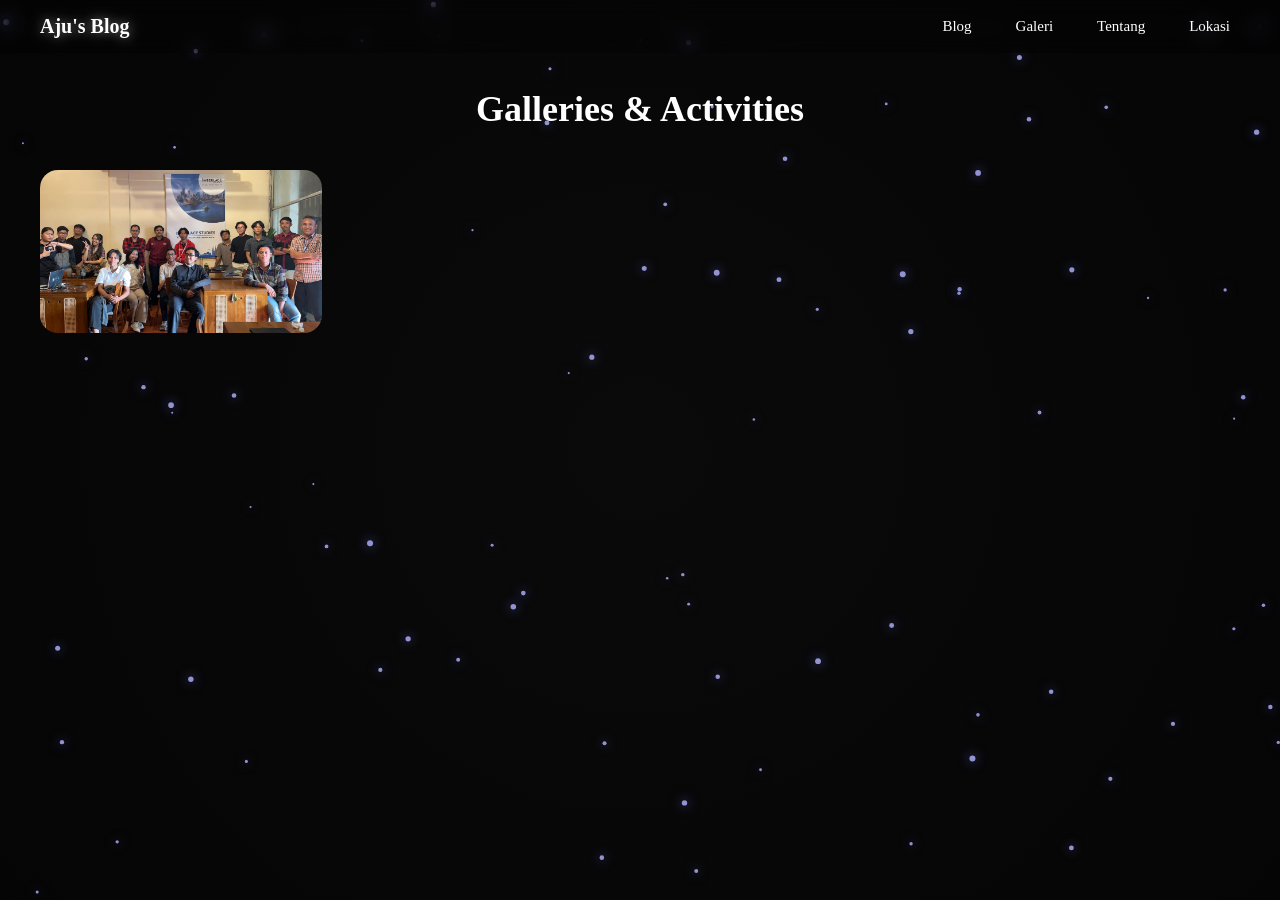
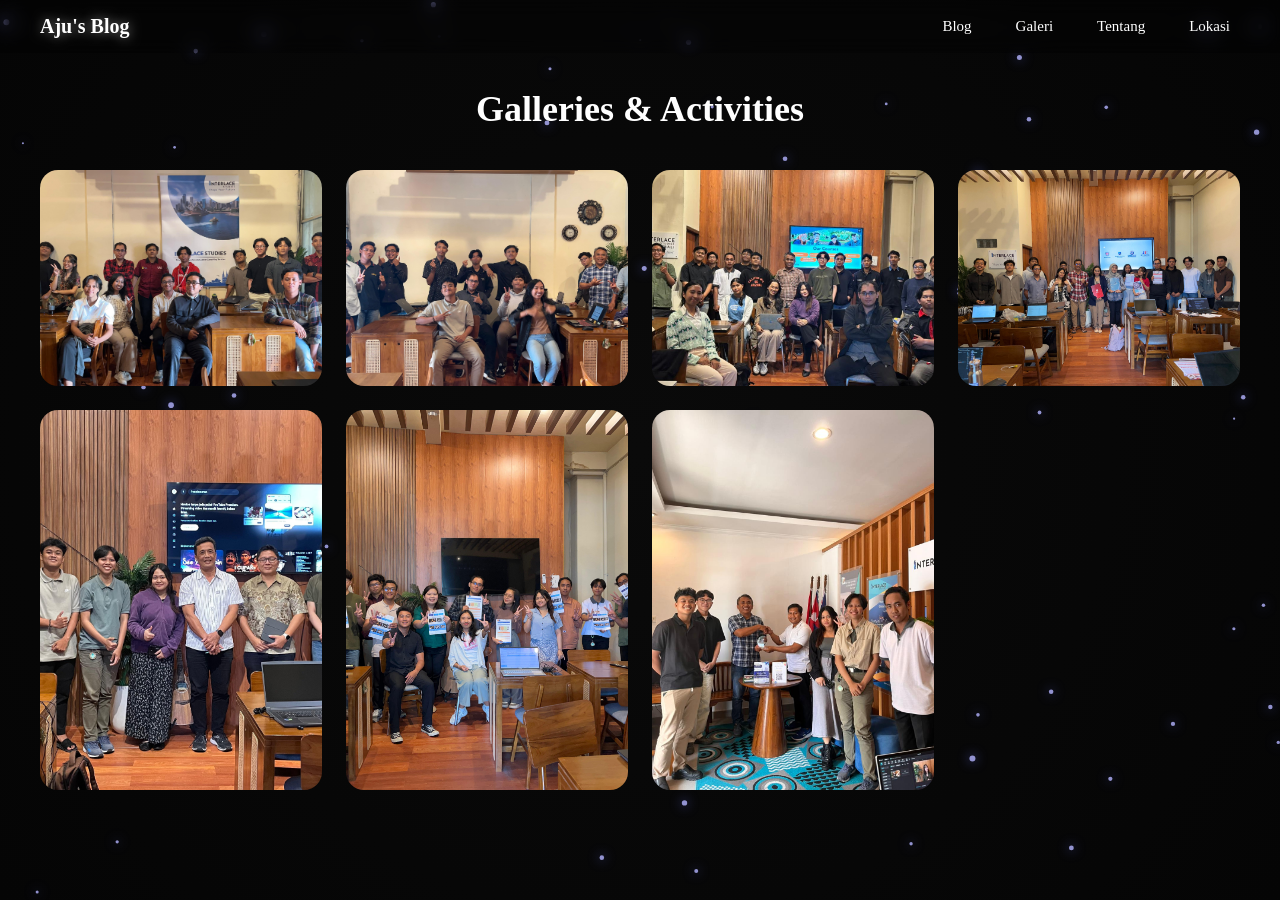
Before and after one commit to anakagung55/gungajus, a Jekyll site: the page built from galeri.md, in a window 1280 px wide. Built offline with Jekyll 4.4.1, drawn with Linux system fonts in a browser that asks for light colours.

Commit message:
Update galeri.md

```diff
--- a/galeri.md
+++ b/galeri.md
@@ -229,8 +229,66 @@ window.addEventListener("scroll",()=>{
         <h3>Hari Pertama Bootcamp di Interlace</h3>
       </div>
     </div>
-
-    <!-- DUPLIKASI ITEM DI ATAS UNTUK FOTO LAIN -->
+    <div class="gallery-item"
+      data-title="Hari Pertama Bootcamp di Interlace"
+      data-desc="Bootcamp perkenalan lingkungan kantor dan karyawan-karyawan yang ada di Interlace,sesi ini sangat mengesankan,bertemu dan berkenalan dengan orang-orang baru"
+      data-date="June 29, 2025"
+      data-img="{{ site.baseurl }}/assets/img/header2.jpg">
+      <img src="{{ site.baseurl }}/assets/img/header2.jpg">
+      <div class="gallery-overlay">
+        <h3>Hari Pertama Bootcamp di Interlace</h3>
+      </div>
+    </div>
+    <div class="gallery-item"
+      data-title="Hari Pertama Bootcamp di Interlace"
+      data-desc="Bootcamp perkenalan lingkungan kantor dan karyawan-karyawan yang ada di Interlace,sesi ini sangat mengesankan,bertemu dan berkenalan dengan orang-orang baru"
+      data-date="June 29, 2025"
+      data-img="{{ site.baseurl }}/assets/img/header3.jpg">
+      <img src="{{ site.baseurl }}/assets/img/header3.jpg">
+      <div class="gallery-overlay">
+        <h3>Hari Pertama Bootcamp di Interlace</h3>
+      </div>
+    </div>
+    <div class="gallery-item"
+      data-title="Hari Pertama Bootcamp di Interlace"
+      data-desc="Bootcamp perkenalan lingkungan kantor dan karyawan-karyawan yang ada di Interlace,sesi ini sangat mengesankan,bertemu dan berkenalan dengan orang-orang baru"
+      data-date="June 29, 2025"
+      data-img="{{ site.baseurl }}/assets/img/header4.jpg">
+      <img src="{{ site.baseurl }}/assets/img/header4.jpg">
+      <div class="gallery-overlay">
+        <h3>Hari Pertama Bootcamp di Interlace</h3>
+      </div>
+    </div>
+    <div class="gallery-item"
+      data-title="Hari Pertama Bootcamp di Interlace"
+      data-desc="Bootcamp perkenalan lingkungan kantor dan karyawan-karyawan yang ada di Interlace,sesi ini sangat mengesankan,bertemu dan berkenalan dengan orang-orang baru"
+      data-date="June 29, 2025"
+      data-img="{{ site.baseurl }}/assets/img/header5.jpg">
+      <img src="{{ site.baseurl }}/assets/img/header5.jpg">
+      <div class="gallery-overlay">
+        <h3>Hari Pertama Bootcamp di Interlace</h3>
+      </div>
+    </div>
+    <div class="gallery-item"
+      data-title="Hari Pertama Bootcamp di Interlace"
+      data-desc="Bootcamp perkenalan lingkungan kantor dan karyawan-karyawan yang ada di Interlace,sesi ini sangat mengesankan,bertemu dan berkenalan dengan orang-orang baru"
+      data-date="June 29, 2025"
+      data-img="{{ site.baseurl }}/assets/img/header6.jpg">
+      <img src="{{ site.baseurl }}/assets/img/header6.jpg">
+      <div class="gallery-overlay">
+        <h3>Hari Pertama Bootcamp di Interlace</h3>
+      </div>
+    </div>
+    <div class="gallery-item"
+      data-title="Hari Pertama Bootcamp di Interlace"
+      data-desc="Bootcamp perkenalan lingkungan kantor dan karyawan-karyawan yang ada di Interlace,sesi ini sangat mengesankan,bertemu dan berkenalan dengan orang-orang baru"
+      data-date="June 29, 2025"
+      data-img="{{ site.baseurl }}/assets/img/header7.jpg">
+      <img src="{{ site.baseurl }}/assets/img/header7.jpg">
+      <div class="gallery-overlay">
+        <h3>Hari Pertama Bootcamp di Interlace</h3>
+      </div>
+    </div>
   </div>
 </section>
 <style>
```
